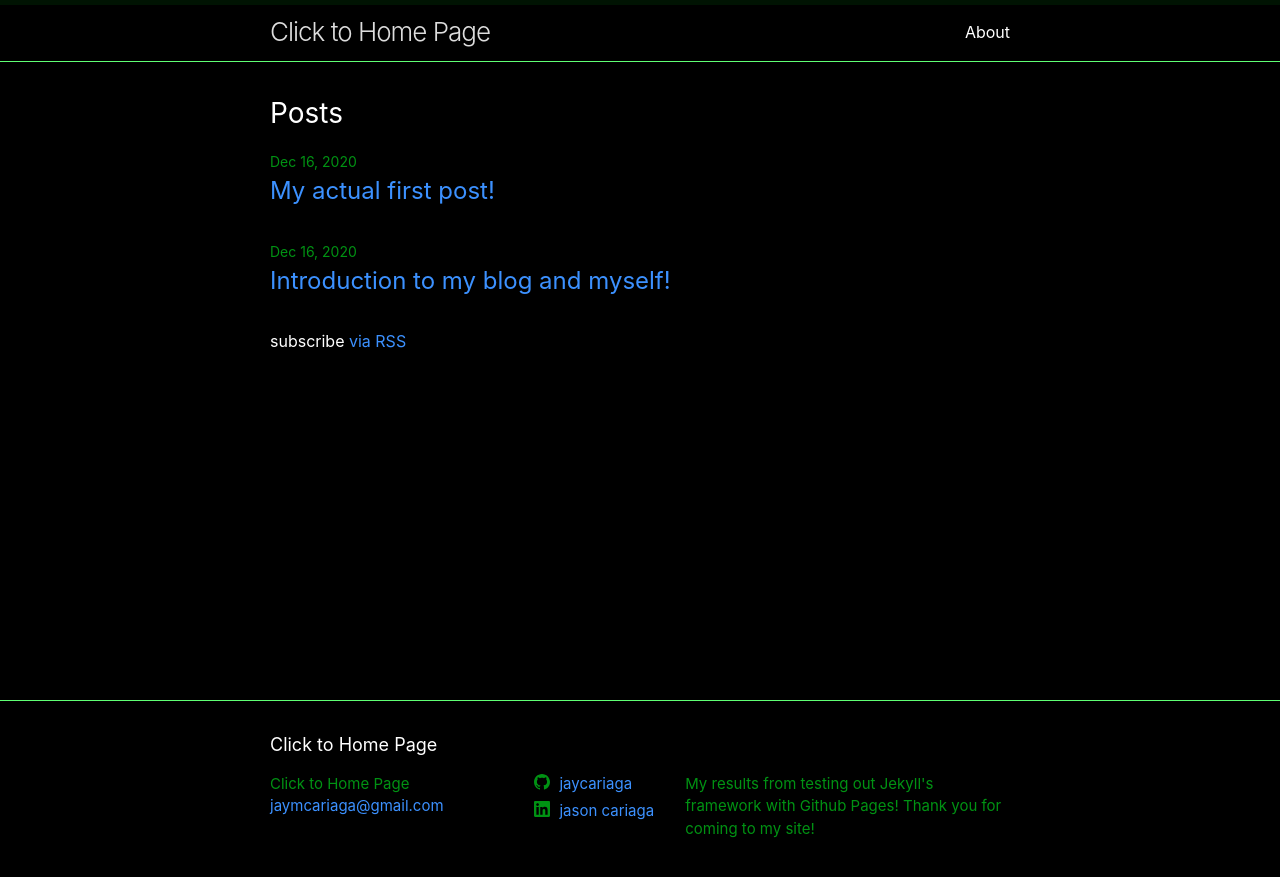
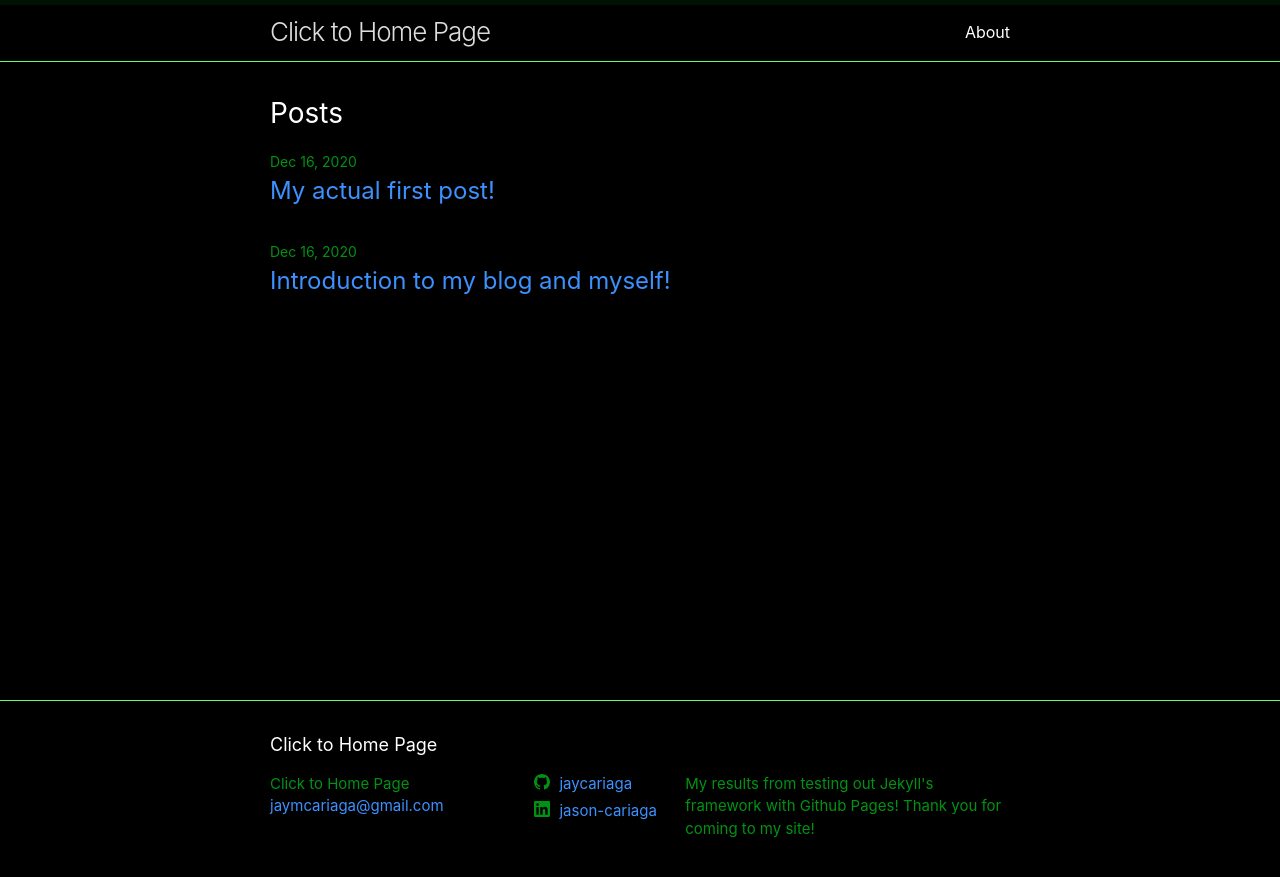
Before and after one commit to jaycariaga/jaycariaga.github.io, a Jekyll site: the page built from index.markdown, in a window 1280 px wide. Shown: the top 877 px of the page. Built offline with Jekyll 4.4.1, drawn with Linux system fonts in a browser that asks for light colours.

Commit message:
changes with RSS file and linkedln erro

```diff
--- a/_config.yml
+++ b/_config.yml
@@ -25,7 +25,7 @@
 baseurl: "" # the subpath of your site, e.g. /blog
 url: "https://jaycariaga.github.io/" # the base hostname & protocol for your site, e.g. http://example.com
 github_username:  jaycariaga
-linkedin_username: jason cariaga
+linkedin_username: jason-cariaga
 
 #my changes for references and whatnot
 
--- a/_layouts/home.html
+++ b/_layouts/home.html
@@ -28,7 +28,7 @@
       {%- endfor -%}
     </ul>
 
-    <p class="rss-subscribe">subscribe <a href="{{ "/feed.xml" | relative_url }}">via RSS</a></p>
+    <!-- <p class="rss-subscribe">subscribe <a href="{{ "/feed.xml" | relative_url }}">via RSS</a></p> -->
   {%- endif -%}
 
 </div>
--- a/assets/main.scss
+++ b/assets/main.scss
@@ -1,5 +1,5 @@
 ---
-# Only the main Sass file needs front matter (the dashes are enough)
+ # Only the main Sass file needs front matter (the dashes are enough)
 ---
 
 @import "minima";
```
